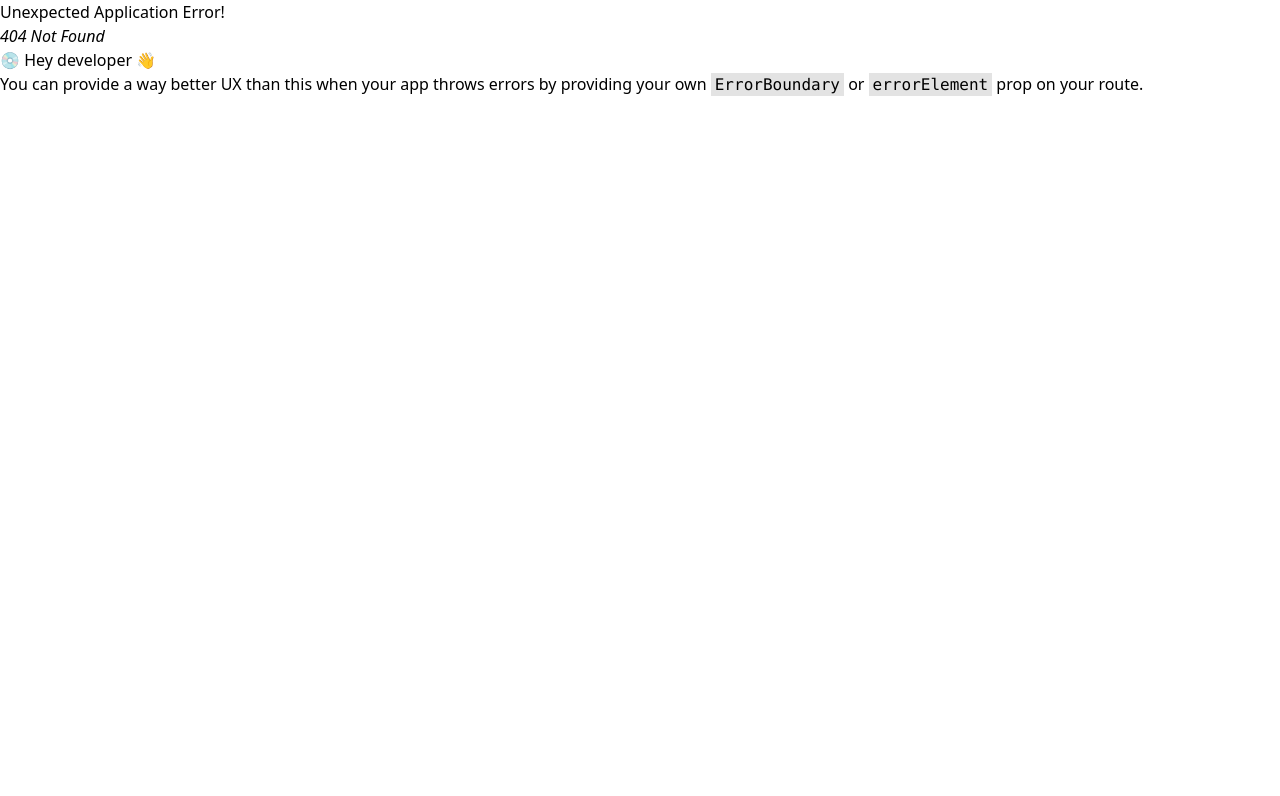
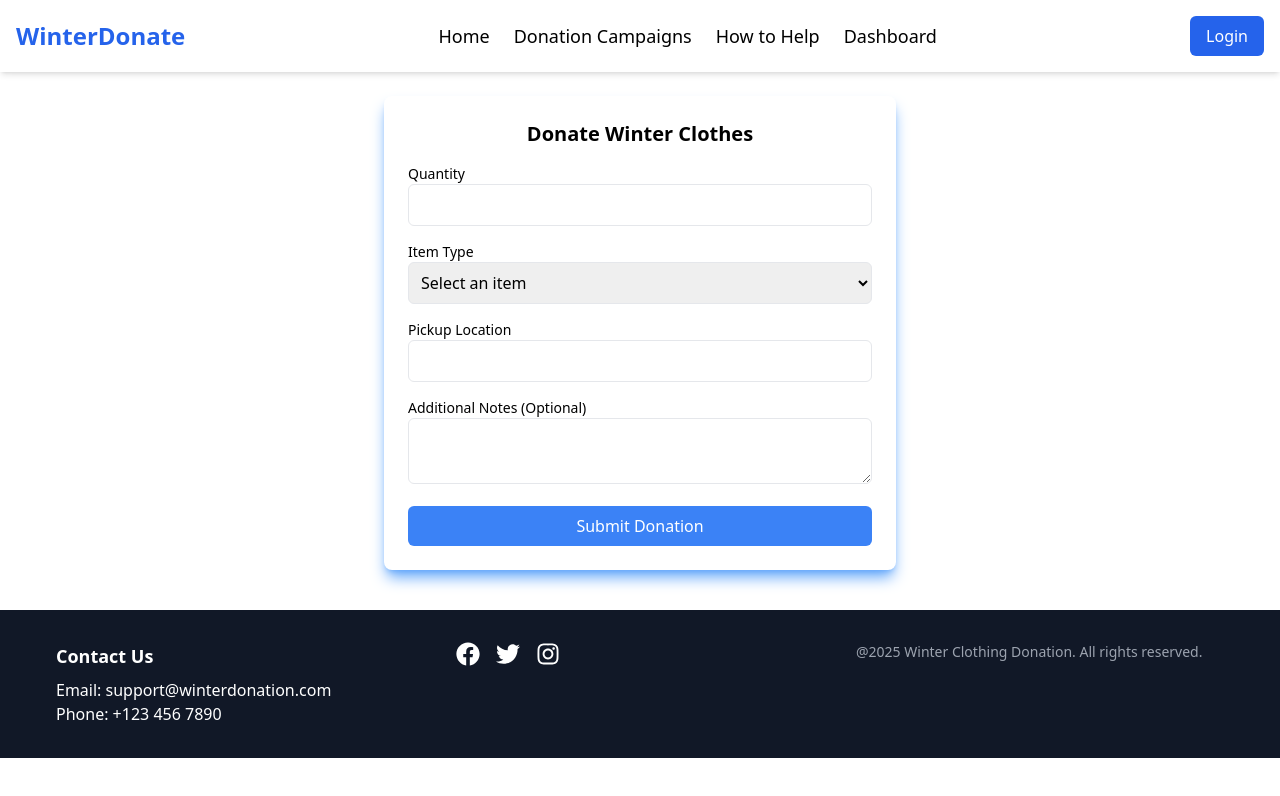
Before and after one commit to Sazib018/Assignment-9, a React (Vite) app: page /donorform in a window 1280 px wide. Before the commit this address had no page. Shown: the top 796 px of the page. Built offline with nearby package versions, Linux system fonts and the light colour scheme; no server answers.

Commit message:
error page done

```diff
--- a/package.json
+++ b/package.json
@@ -14,7 +14,9 @@
     "react": "^19.0.0",
     "react-dom": "^19.0.0",
     "react-firebase-hooks": "^5.1.1",
-    "react-router-dom": "^7.1.5"
+    "react-hook-form": "^7.54.2",
+    "react-router-dom": "^7.1.5",
+    "react-toastify": "^11.0.3"
   },
   "devDependencies": {
     "@eslint/js": "^9.19.0",
--- a/src/Components/Common/Navbar/Navbar.jsx
+++ b/src/Components/Common/Navbar/Navbar.jsx
@@ -1,14 +1,18 @@
+import { useState } from "react";
 import { NavLink } from "react-router-dom";
 import { useAuthState } from "react-firebase-hooks/auth";
 import { signOut } from "firebase/auth";
+import { Menu, X } from "lucide-react";
 import auth from "../../../firebase.config";
 
 const Navbar = () => {
   const [user] = useAuthState(auth);
+  const [isOpen, setIsOpen] = useState(false);
 
   return (
-    <div>
-      <nav className="bg-white shadow-md p-4 flex justify-between items-center fixed w-full top-0 z-50 ">
+    <nav className="bg-white shadow-md p-4 fixed w-full top-0 z-50">
+      <div className="container mx-auto flex justify-between items-center">
+
         <div className="text-2xl font-bold text-blue-600">
           <NavLink to="/">WinterDonate</NavLink>
         </div>
@@ -20,9 +24,10 @@ const Navbar = () => {
           <li><NavLink to="/dashboard" className="hover:text-blue-600">Dashboard</NavLink></li>
         </ul>
 
-      <div>
+
+        <div className="hidden md:flex items-center space-x-4">
           {user ? (
-          <div className="flex items-center space-x-4">
+            <>
               <img
                 src={user.photoURL}
                 alt="Profile"
@@ -34,15 +39,55 @@ const Navbar = () => {
               >
                 Logout
               </button>
-          </div>
+            </>
           ) : (
             <NavLink to="/login" className="bg-blue-600 text-white px-4 py-2 rounded-md">
               Login
             </NavLink>
           )}
         </div>
+
+
+        <button className="md:hidden" onClick={() => setIsOpen(!isOpen)}>
+          {isOpen ? <X size={28} /> : <Menu size={28} />}
+        </button>
+      </div>
+
+      {isOpen && (
+        <ul className="md:hidden flex flex-col items-center bg-white shadow-md absolute w-full left-0 top-[64px] space-y-4 py-4">
+          <li><NavLink to="/" className="hover:text-blue-600" onClick={() => setIsOpen(false)}>Home</NavLink></li>
+
+          <li><NavLink to="/donationcampain" className="hover:text-blue-600" onClick={() => setIsOpen(false)}>Donation Campaigns</NavLink></li>
+
+          <li><NavLink to="/howtohelp" className="hover:text-blue-600" onClick={() => setIsOpen(false)}>How to Help</NavLink></li>
+
+          <li><NavLink to="/dashboard" className="hover:text-blue-600" onClick={() => setIsOpen(false)}>Dashboard</NavLink></li>
+
+          {user ? (
+            <div className="flex flex-col items-center space-y-4">
+              <img src={user.photoURL} alt="Profile" className="w-12 h-12 rounded-full border" />
+              <button
+                onClick={() => {
+                  signOut(auth);
+                  setIsOpen(false);
+                }}
+                className="bg-red-500 text-white px-4 py-2 rounded-md"
+              >
+                Logout
+              </button>
+            </div>
+          ) : (
+            <NavLink
+              to="/login"
+              className="bg-blue-600 text-white px-4 py-2 rounded-md"
+              onClick={() => setIsOpen(false)}
+            >
+              Login
+            </NavLink>
+          )}
+        </ul>
+      )}
     </nav>
-    </div>
   );
 };
 
--- a/src/Components/Home/Banner/Banner.jsx
+++ b/src/Components/Home/Banner/Banner.jsx
@@ -6,14 +6,9 @@ import 'swiper/css/autoplay';
 
 const BannerSlider = () => {
   const slides = [
-    { img: "https://i.ibb.co.com/CKsMzZXM/download.jpg",
-      text: 'Spread Warmth This Winter – Donate Today!',},
-
-    { img: "https://i.ibb.co.com/qLyyyHdv/images-1.jpg" ,
-      text: 'Your Old Clothes Can Make a Difference!', },
-
-    { img: "https://i.ibb.co.com/3yLrZ5zD/images.jpg",
-        text: 'Join Hands to Help Those in Need!',},
+    { id: 1, img: "https://i.ibb.co.com/CKsMzZXM/download.jpg", text: 'Spread Warmth This Winter – Donate Today!' },
+    { id: 2, img: "https://i.ibb.co.com/qLyyyHdv/images-1.jpg", text: 'Your Old Clothes Can Make a Difference!' },
+    { id: 3, img: "https://i.ibb.co.com/3yLrZ5zD/images.jpg", text: 'Join Hands to Help Those in Need!' },
   ];
 
   return (
--- a/src/Components/Home/Donor/Donor.jsx
+++ b/src/Components/Home/Donor/Donor.jsx
@@ -14,7 +14,7 @@ const Donor = () => {
                             "I donated my old winter clothes, and it truly helped those in need. A fantastic initiative!"
                         </p>
                         <h4 className="mt-4 font-semibold text-blue-700">
-                            - Rafi Ahmed
+                             Rafi Ahmed
                         </h4>
                     </div>
 
@@ -23,7 +23,7 @@ const Donor = () => {
                             "It feels great to help those suffering in the cold. I will contribute every year!"
                         </p>
                         <h4 className="mt-4 font-semibold text-blue-700">
-                            - Nusrat Jahan
+                             Nusrat Jahan
                         </h4>
                     </div>
                 </div>
--- /dev/null
+++ b/src/Components/Home/ErrorPage/Error.jsx
@@ -0,0 +1,19 @@
+import { Link } from "react-router-dom";
+
+const Error = () => {
+  return (
+    <div className="flex flex-col items-center justify-center min-h-screen bg-gray-100 text-center px-4">
+      <h1 className="text-6xl font-bold text-red-500">404</h1>
+      <h2 className="text-2xl font-semibold mt-2">Oops! Page Not Found</h2>
+      <p className="text-gray-600 mt-2">The page you are looking for doesn't exist or has been moved.</p>
+      <Link
+        to="/"
+        className="mt-6 bg-blue-500 text-white px-6 py-2 rounded-lg hover:bg-blue-600 transition"
+      >
+        Go Back Home
+      </Link>
+    </div>
+  );
+};
+
+export default Error;
--- a/src/Components/Home/Home.jsx
+++ b/src/Components/Home/Home.jsx
@@ -6,6 +6,7 @@ import Donor from './Donor/Donor';
 import RecentDonations from './Recent Donations/RecentDonations';
 import About from './About/About';
 import Navbar from '../Common/Navbar/Navbar';
+import DonationCampaign from '../Pages/DonationCampain/DonationCampain';
 
 
 const Home = () => {
--- a/src/Components/Pages/DonationCampain/DonationCampain.jsx
+++ b/src/Components/Pages/DonationCampain/DonationCampain.jsx
@@ -1,21 +1,36 @@
 import React, { useEffect, useState } from 'react';
+import { Link, useNavigate } from 'react-router-dom';
+import { getAuth, onAuthStateChanged } from "firebase/auth";
 
 const DonationCampaign = () => {
     const [donationData, setDonationData] = useState([]);
+    const [user, setUser] = useState(null);
+    const navigate = useNavigate();
+    const auth = getAuth();
 
     useEffect(() => {
         fetch("/donation.json")
             .then((res) => res.json())
             .then((data) => setDonationData(data))
             .catch((error) => console.error("Error Data:", error));
+
+        // ইউজার লগ ইন চেক করা হচ্ছে
+        onAuthStateChanged(auth, (currentUser) => {
+            setUser(currentUser);
+        });
+
     }, []);
 
-    if (!donationData || donationData.length === 0) {
-        return <p>Loading data...</p>;
-    }
+    const handleDonateClick = (id) => {
+        if (!user) {
+            navigate("/login"); // যদি ইউজার লগ ইন না করা থাকে, তাহলে login পেজে পাঠাবে
+        } else {
+            navigate(`/donationdetails/${id}`); // লগ ইন থাকলে donation details এ যাবে
+        }
+    };
 
     return (
-        <div className='mt-[65px]'>
+        <div className='mt-24'>
             <div className="py-16 px-4 md:px-12">
                 <div className="grid grid-cols-1 sm:grid-cols-2 md:grid-cols-3 gap-6 p-4">
                     {donationData.map((campaign) => (
@@ -27,10 +42,13 @@ const DonationCampaign = () => {
                             />
                             <h2 className="text-xl font-bold mt-2 text-center">{campaign.title}</h2>
                             <p className="text-gray-600 text-center">{campaign.description}</p>
-                            <p className="text-sm text-black"><span className='font-bold'>Status:</span> {campaign.status}</p>
-                            <p className="text-sm text-black ">{campaign.division}</p>
-                            <p className="text-sm font-bold text-blue-800">{campaign.contactinfo}</p>
-                            <button className="bg-blue-600 hover:bg-blue-300 hover:text-black text-white px-4 py-2 rounded-md mt-2 w-full">Donate</button>
+                            <p className="text-sm text-black ">Division: {campaign.division}</p>
+                            <button
+                                onClick={() => handleDonateClick(campaign.id)}
+                                className="bg-blue-600 hover:bg-blue-300 hover:text-black text-white px-4 py-2 rounded-md mt-2 w-full"
+                            >
+                                Donate
+                            </button>
                         </div>
                     ))}
                 </div>
--- /dev/null
+++ b/src/Components/Pages/DonationCampain/DonationDetails/DonationDetails.jsx
@@ -0,0 +1,67 @@
+import React, { useEffect, useState } from 'react';
+import { CgMail } from 'react-icons/cg';
+import { FaLocationDot } from 'react-icons/fa6';
+import { Link, useParams } from 'react-router-dom';
+
+const DonationDetails = () => {
+    const { id } = useParams();
+    const [details, setDetails] = useState(null);
+
+    useEffect(() => {
+        fetch("/donation.json")
+            .then((res) => res.json())
+            .then((data) => {
+                const selectedCampaign = data.find((item) => item.id === parseInt(id));
+                setDetails(selectedCampaign);
+            })
+            .catch((error) => console.error("Error fetching data:", error));
+    }, [id]);
+
+    if (!details) {
+        return <p>Loading details...</p>;
+    }
+
+    return (
+        <div>
+            <div className='mt-24'>
+                <div className="py-16 px-4 md:px-12">
+                    <div className="max-w-[800px] mx-auto">
+                        <div className="shadow-xl  overflow-hidden bg-white">
+                            <img
+                                src={details.image}
+                                alt={details.title}
+                                className="w-full h-auto object-cover"
+                            />
+                            <div className="p-6">
+                                <h2 className="md:text-3xl text-xl font-bold text-gray-800">{details.title}</h2>
+                                <p className="md:text-lg text-sm text-gray-700 leading-6 mt-2">{details.description}</p>
+
+                                <p className="text-lg text-blue-600 font-semibold mt-2">Status: {details.status}</p>
+
+                                <div className="flex items-center text-lg gap-2 text-gray-700 mt-2">
+                                    <FaLocationDot className="w-5 text-blue-600" />
+                                    <span>{details.division}</span>
+                                </div>
+
+                                <div className="flex items-center md:text-lg gap-2 text-gray-700 mt-2">
+                                    <CgMail className="w-5  text-blue-600" />
+                                    <span>{details.contactinfo}</span>
+                                </div>
+
+                                <Link to="/donorform" className="block mt-4">
+                                    <button className="w-full bg-blue-600 hover:bg-blue-300 hover:text-black  text-white font-semibold px-6 py-3 rounded-lg shadow-md transition-all duration-300">
+                                    Donation Form
+                                    </button>
+                                </Link>
+                            </div>
+                        </div>
+                    </div>
+                </div>
+            </div>
+
+
+        </div>
+    );
+};
+
+export default DonationDetails;
--- /dev/null
+++ b/src/Components/Pages/DonationCampain/DonorForm/DonorForm.jsx
@@ -0,0 +1,62 @@
+import { useForm } from 'react-hook-form';
+import { toast } from 'react-toastify';
+import 'react-toastify/dist/ReactToastify.css';
+
+const DonorForm = () => {
+  const { register, handleSubmit, reset, formState: { errors } } = useForm();
+
+  const onSubmit = (data) => {
+    console.log('Donation Data:', data);
+    toast.success('Thank you! We will reach your destination soon');
+    reset();
+  };
+
+  return (
+    <div className="max-w-lg mx-auto bg-white p-6 rounded-lg shadow-lg shadow-blue-400 mt-24">
+      <h2 className="text-xl font-semibold text-center mb-4">Donate Winter Clothes</h2>
+      <form onSubmit={handleSubmit(onSubmit)} className="space-y-4">
+        <div>
+          <label className="block text-sm font-medium">Quantity</label>
+          <input
+            type="number"
+            {...register('quantity', { required: 'Quantity is required', min: 1 })}
+            className="w-full p-2 border rounded-md"
+          />
+          {errors.quantity && <p className="text-red-500 text-sm">{errors.quantity.message}</p>}
+        </div>
+
+
+        <div>
+          <label className="block text-sm font-medium">Item Type</label>
+          <select {...register('itemType', { required: 'Item Type is required' })} className="w-full p-2 border rounded-md">
+            <option value="">Select an item</option>
+            <option value="Blanket">Blanket</option>
+            <option value="Jacket">Jacket</option>
+            <option value="Sweater">Sweater</option>
+          </select>
+          {errors.itemType && <p className="text-red-500 text-sm">{errors.itemType.message}</p>}
+        </div>
+
+
+        <div>
+          <label className="block text-sm font-medium">Pickup Location</label>
+          <input
+            type="text"
+            {...register('pickupLocation', { required: 'Pickup location is required' })}
+            className="w-full p-2 border rounded-md"
+          />
+          {errors.pickupLocation && <p className="text-red-500 text-sm">{errors.pickupLocation.message}</p>}
+        </div>
+
+        <div>
+          <label className="block text-sm font-medium">Additional Notes (Optional)</label>
+          <textarea {...register('notes')} className="w-full p-2 border rounded-md"></textarea>
+        </div>
+
+        <button type="submit" className="w-full bg-blue-500 text-white p-2 rounded-md">Submit Donation</button>
+      </form>
+    </div>
+  );
+};
+
+export default DonorForm;
--- a/src/Components/Register/Register.jsx
+++ b/src/Components/Register/Register.jsx
@@ -37,7 +37,7 @@ const Register = () => {
       const userCredential = await createUserWithEmailAndPassword(auth, email, password);
       await updateProfile(userCredential.user, { displayName: name, photoURL });
       toast.success("Registration Successful!");
-      navigate("/");
+      navigate("/donationcampain");
     } catch (error) {
       toast.error(error.message);
     }
--- a/src/Route/router.jsx
+++ b/src/Route/router.jsx
@@ -6,12 +6,18 @@ import Home from "../Components/Home/Home";
 import DonationCampain from "../Components/Pages/DonationCampain/DonationCampain";
 import Howtohelp from "../Components/Pages/Howtohelp/Howtohelp";
 import Dashboard from "../Components/Pages/Dashboard/Dashboard";
+import DonationDetails from "../Components/Pages/DonationCampain/DonationDetails/DonationDetails";
+import DonorForm from "../Components/Pages/DonationCampain/DonorForm/DonorForm";
+import Error from "../Components/Home/ErrorPage/Error";
+
+
 
 
 export const router = createBrowserRouter([
     {
         path:"/",
         element:<MainLayout></MainLayout>,
+        errorElement:<Error></Error>,
         children:[
             {
                 path:"/",
@@ -21,13 +27,18 @@ export const router = createBrowserRouter([
                 path:"/donationcampain",
                 element:<DonationCampain></DonationCampain>
             },
-            {
-                path:"/howtohelp",
-                element:<Howtohelp></Howtohelp>
-            },
+
             {
                 path:"/dashboard",
                 element:<Dashboard></Dashboard>
+            },
+            {
+                path:"/donationdetails/:id",
+                element:<DonationDetails></DonationDetails>
+            },
+            {
+                path:"/donorform",
+                element:<DonorForm></DonorForm>
             },
         ]
     },
```
Also changed, not shown: 1 other file (tests, documents, lock files or other folders). Lines whose indentation alone changed are shown as unchanged.
